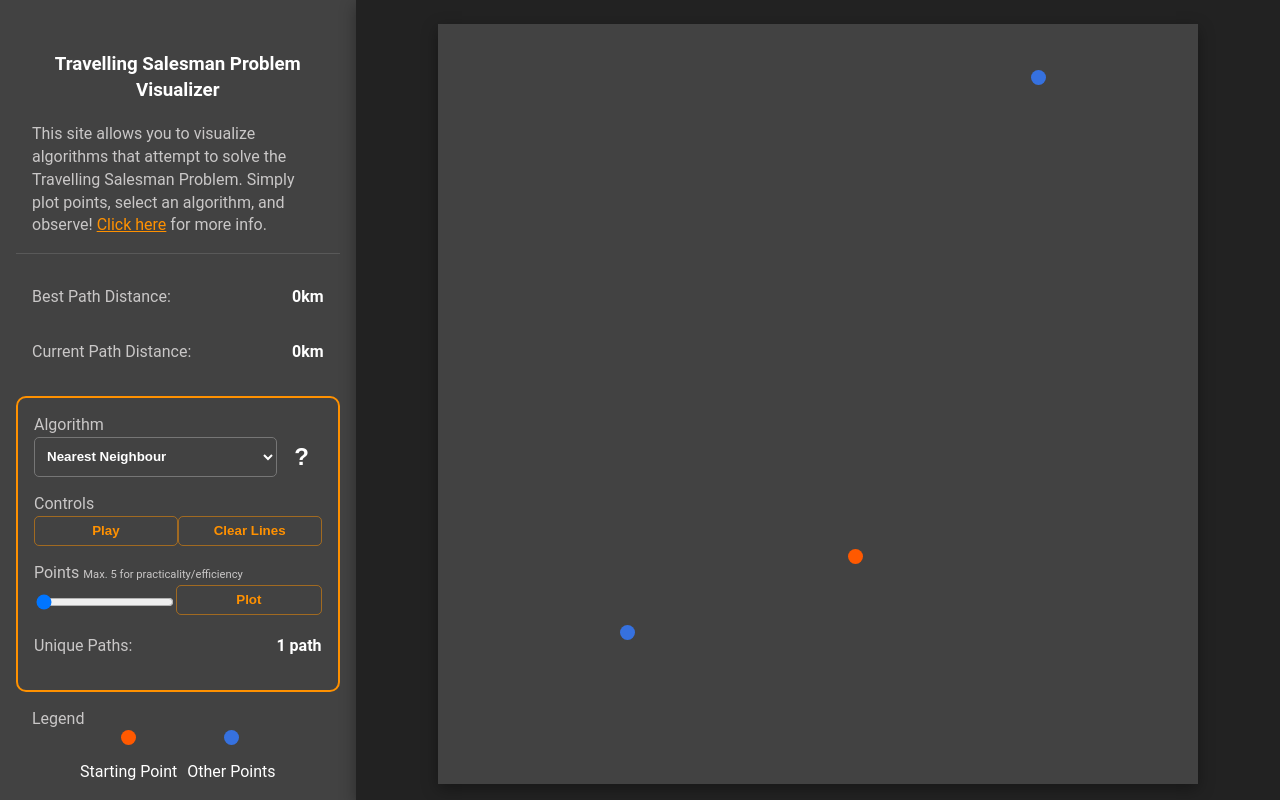
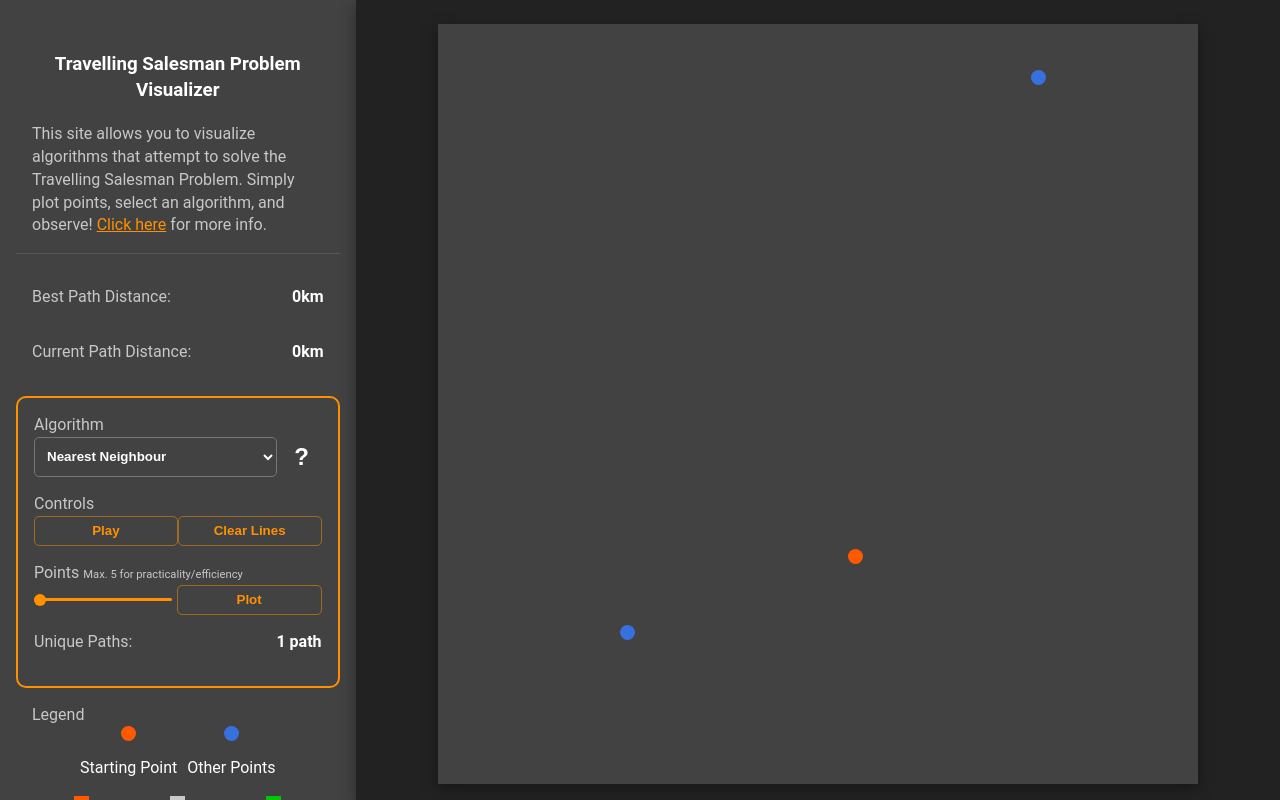
Before and after one commit to jateen67/tsp, a React (Vite) app: page / in a window 1280 px wide. Built offline with nearby package versions, Linux system fonts and the light colour scheme.

Commit message:
controls-container fully styled

```diff
--- a/src/App.css
+++ b/src/App.css
@@ -233,11 +233,38 @@
 .points-choose {
   display: flex;
   flex-direction: row;
+  gap: 5px;
 }
 
 .slider {
-  height: 30px;
+  height: 2.5px;
   width: 100%;
+  -webkit-appearance: none;
+  appearance: none;
+  cursor: pointer;
+  outline: none;
+  border-radius: 15px;
+  background-color: rgb(255, 145, 0);
+  margin: auto;
+}
+
+.slider::-webkit-slider-thumb {
+  -webkit-appearance: none;
+  appearance: none;
+  height: 12px;
+  width: 12px;
+  background-color: rgb(255, 145, 0);
+  border-radius: 50%;
+  border: none;
+  transition: 0.1s;
+}
+
+.slider::-webkit-slider-thumb:hover {
+  box-shadow: 0 0 0 8px rgba(255, 145, 0, 0.17);
+}
+
+.slider:active::-webkit-slider-thumb {
+  box-shadow: 0 0 0 12px rgba(255, 145, 0, 0.17);
 }
 
 .plot-button {
--- a/src/components/TSPVisualizer.tsx
+++ b/src/components/TSPVisualizer.tsx
@@ -785,6 +785,7 @@ export default function TSPVisualizer() {
                   position: "absolute",
                   left: `${items[0]}%`,
                   top: `${items[1]}%`,
+                  transition: "0.3s",
                 }}
               ></div>
             );
```
